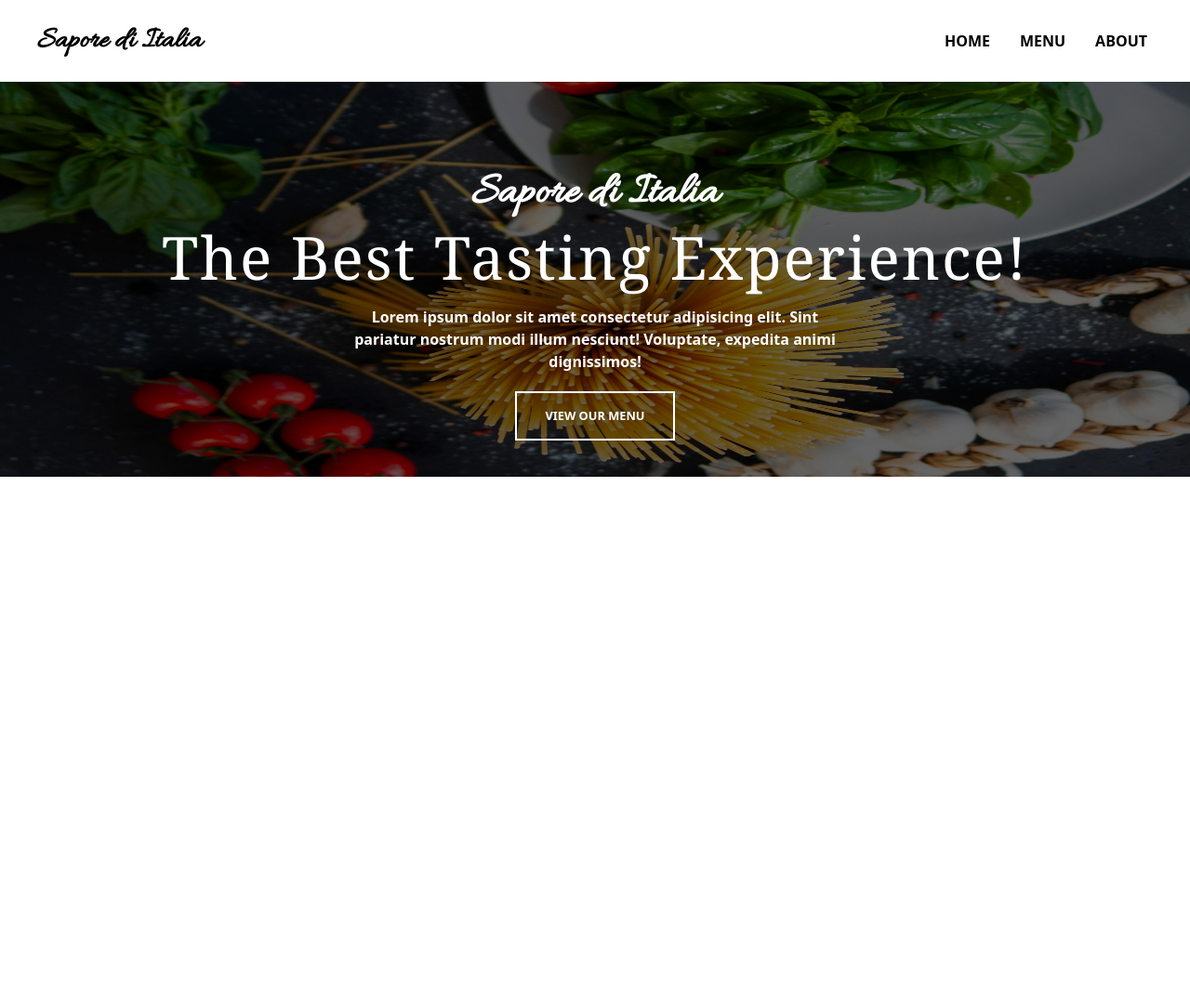
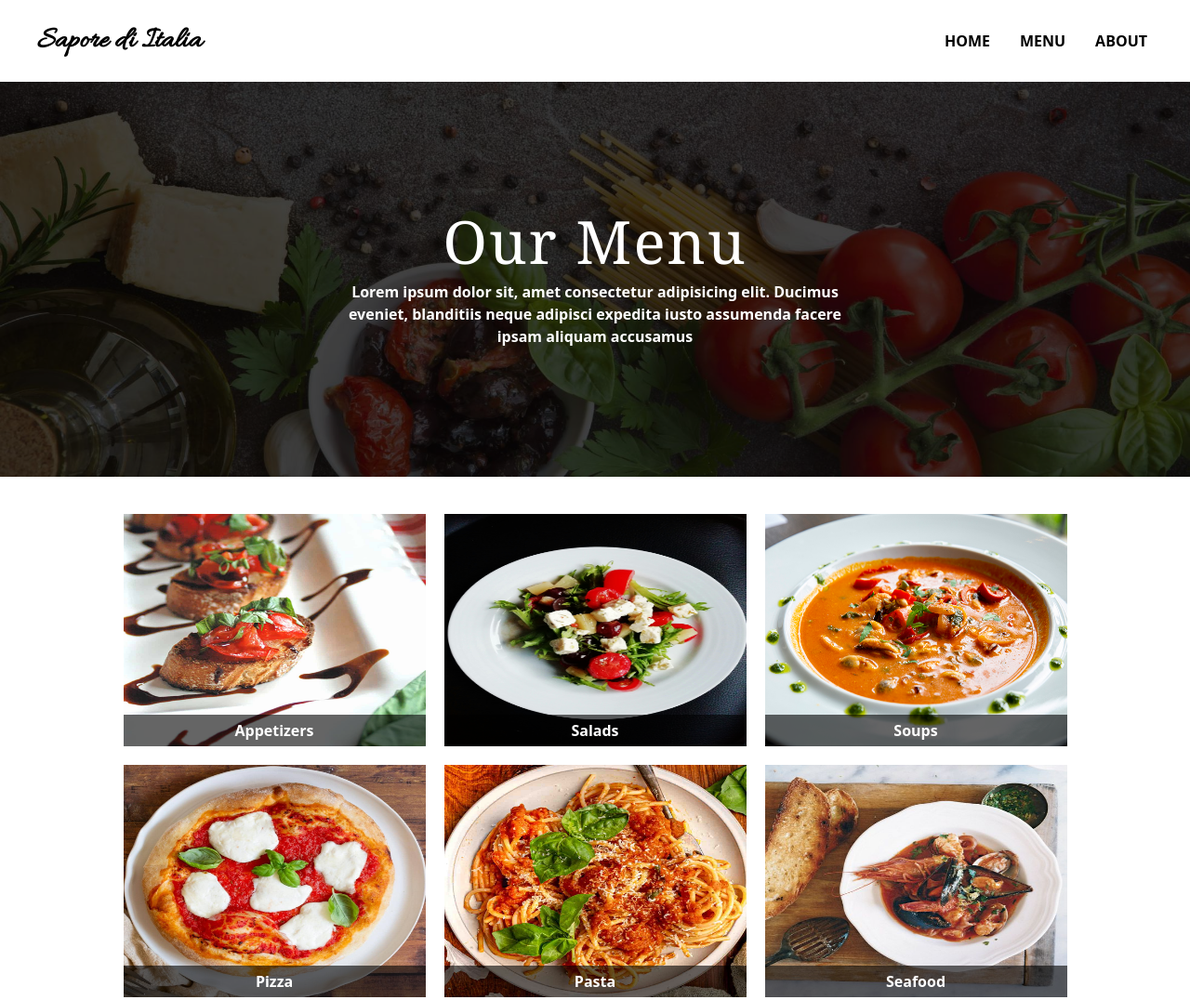
Before and after one commit to sej104/restaurant-page, a website built with webpack: page src/template.html in a window 1280 px wide. Shown: the top 1076 px of the page at 93% size. Before the commit the page ends 800 px from the top, so only its background shows below. Built offline with nearby package versions, Linux system fonts and the light colour scheme.

Commit message:
Update markup and styling for menu page

```diff
--- a/src/index.js
+++ b/src/index.js
@@ -1,5 +1,5 @@
 import { loadHomePage } from './homePage.js';
 import {loadMenuPage} from './menuPage.js';
-import './homePage.css';
+import './styles.css';
 
-loadHomePage();
+loadMenuPage();
--- a/src/menuPage.js
+++ b/src/menuPage.js
@@ -8,7 +8,6 @@ import seaFoodImage from './images/seafood.jpg';
 import sandwichImage from './images/sandwich.jpg';
 import dessertImage from './images/dessert.jpeg';
 import drinkImage from './images/wine.png';
-import './menu.css';
 
 function createImage(src, alt) {
     const img = document.createElement('img');
@@ -27,6 +26,9 @@ function createCard(title, src, alt) {
 }
 
 export function loadMenuPage() {
+    const menuPageContainer = document.createElement('div');
+    menuPageContainer.id = 'menu-content';
+
     const img = createImage(menuBackgroundImage, "Menu background image");
     let div = document.createElement('div');
 
@@ -39,7 +41,7 @@ export function loadMenuPage() {
     div.append(h1, para);
 
     const heroContainer = document.createElement('div');
-    heroContainer.classList.add('hero');
+    heroContainer.classList.add('hero-container');
     heroContainer.append(img, div);
 
     const appetizer = createCard('Appetizers', appetizerImage, 'Appetizer');
@@ -57,6 +59,8 @@ export function loadMenuPage() {
     cardContainer.append(appetizer, salad, soup, pizza, pasta, seaFood, sandwich,
         dessert, drink);
 
+    menuPageContainer.append(heroContainer, cardContainer);
+
     const content = document.querySelector('#content');
-    content.append(heroContainer, cardContainer);
+    content.append(menuPageContainer);
 }
--- a/src/styles.css
+++ b/src/styles.css
@@ -52,6 +52,15 @@ header {
     padding: 20px 40px;
 }
 
+header button {
+    border: none;
+    font-weight: 800;
+}
+
+header h3 {
+    font-size: 2rem;
+}
+
 ul {
     padding: 0;
     list-style: none;
@@ -59,9 +68,8 @@ ul {
     gap: 20px;
 }
 
-header button {
-    border: none;
-    font-weight: 800;
+h2, h3 {
+    font-family: 'Allura', handwriting;
 }
 
 h1 {
@@ -72,21 +80,28 @@ h1 {
     line-height: 1;
 }
 
-h2, h3 {
-    font-family: 'Allura', handwriting;
+p {
+    max-inline-size: 60ch;
+    text-align: center;
+    font-weight: 600;
 }
 
-h3 {
-    font-size: 2rem;
-}
-
-
-#content {
+/* Home page styling */
+#home-content {
     position: relative;
     background-color: #000;
     display: flex;
     justify-content: center;
+    height: 100%;
+
+    h2 {
+        font-size: 3rem;
     }
+
+    h1, p {
+        margin-bottom: 20px;
+    }
+
 
     img {
         position: absolute;
@@ -95,11 +110,7 @@ img {
         opacity: 0.4;
     }
 
-#content h2 {
-    font-size: 3rem;
-}
-
-#content div {
+    div {
         position: absolute;
         color: #fff;
         top: 20%;
@@ -109,21 +120,76 @@ img {
         align-items: center;
     }
 
-#content button {
+    button {
         color: #fff;
         border: 2px solid #fff;
         padding: 15px 30px;
         font-size: 0.8rem;
         font-weight: 700;
     }
+}
 
-#content h1,
-#content p {
-    margin-bottom: 20px;
+#menu-content {
+    display: flex;
+    flex-direction: column;
+    align-items: center;
+    display: grid;
+    grid-template-rows: 425px 1fr;
+    color: #fff;
+
+    .hero-container {
+        height: 100%;
+        display: flex;
+        flex-direction: column;
+        align-items: center;
+        justify-content: center;
+        position: relative;
+        background-color: #000;
+
+        div {
+            position: absolute;
+            display: flex;
+            flex-direction: column;
+            align-items: center;
+        }
+
+        img {
+            height: 100%;
+            width: 100%;
+            opacity: 0.4;
+            position: absolute;
+        }
+    }
+
+    h1 {
+        margin-bottom: 10px;
+    }
+
+    .card-container {
+        display: grid;
+        grid-template-rows: repeat(3, 250px);
+        grid-template-columns: repeat(3, minmax(150px, 325px));
+        gap: 20px;
+        margin: 40px auto;
+
+        div {
+            position: relative;
+            display: flex;
+            justify-content: center;
+            cursor: pointer;
+        }
+
+        img {
+            width: 100%;
+            height: auto;
         }
 
         p {
-    max-inline-size: 60ch;
-    text-align: center;
-    font-weight: 600;
+            position: absolute;
+            bottom: 0;
+            padding: 5px 10px;
+            background-color: #0009;
+            width: 100%;
         }
+    }
+}
```
Lines whose indentation alone changed are shown as unchanged.
